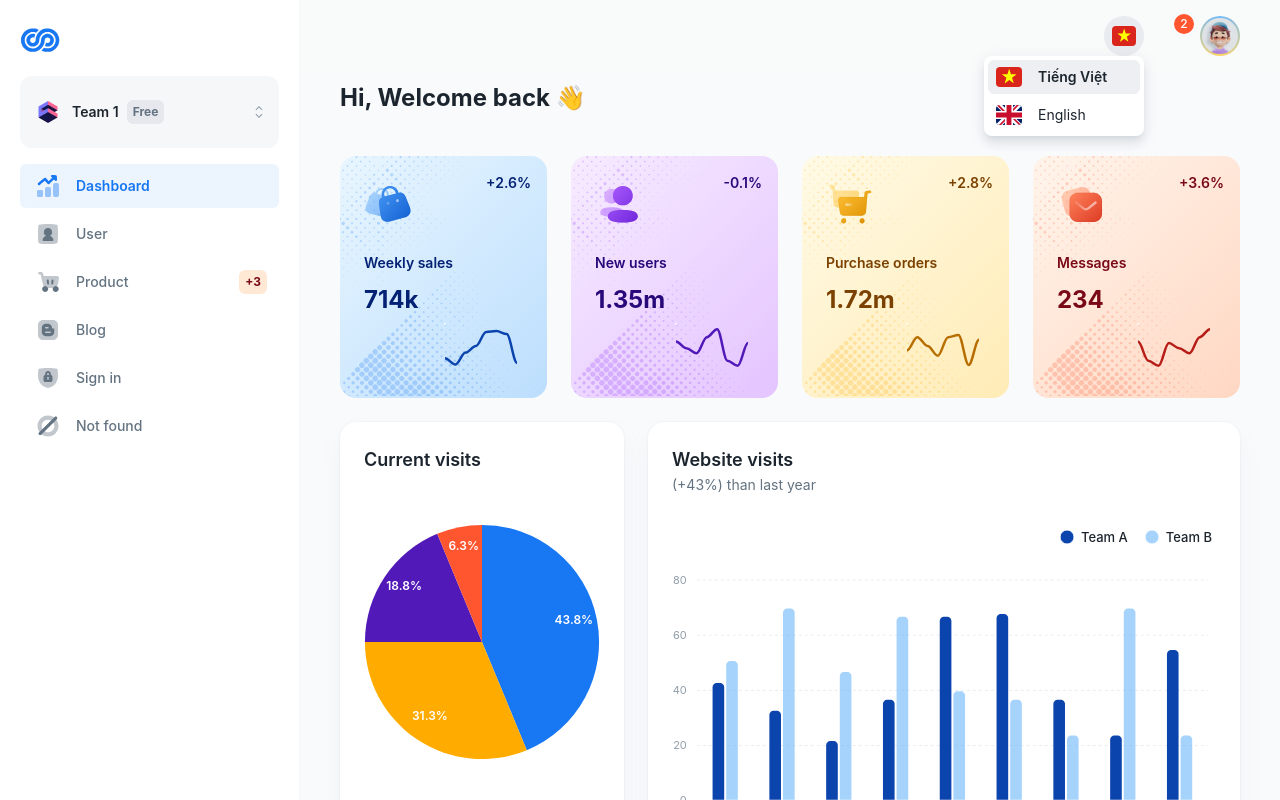
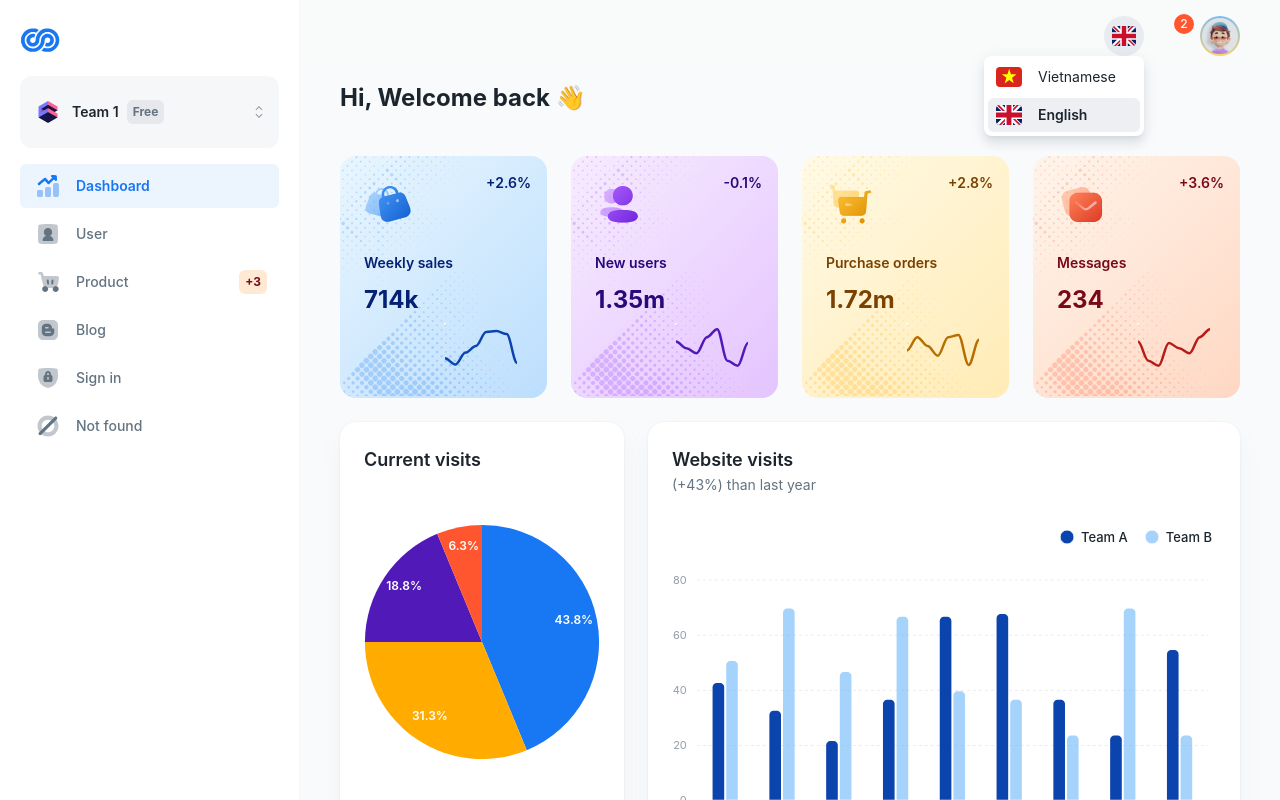
Before and after one commit to hoaghuy269/study8-webapp-v3, a React (Vite) app in the folder study8-webapp-v3/: page / in a window 1280 px wide. Both pictures are taken after a click on the button 1124 px from the left and 36 px from the top of the page. Shown: the top 800 px of the page. Built offline with nearby package versions, Linux system fonts and the light colour scheme; some icons are missing.

Commit message:
[HuyNH] Select language

```diff
--- a/study8-webapp-v3/package.json
+++ b/study8-webapp-v3/package.json
@@ -35,10 +35,13 @@
     "apexcharts": "^3.52.0",
     "dayjs": "^1.11.13",
     "history": "^5.3.0",
+    "i18next": "^24.2.3",
+    "i18next-browser-languagedetector": "^8.0.4",
     "react": "^18.3.1",
     "react-apexcharts": "^1.4.1",
     "react-dom": "^18.3.1",
     "react-helmet-async": "^2.0.5",
+    "react-i18next": "^15.4.1",
     "react-router-dom": "^6.26.1",
     "simplebar-react": "^3.2.6"
   },
--- a/study8-webapp-v3/src/_mock/_data.ts
+++ b/study8-webapp-v3/src/_mock/_data.ts
@@ -101,12 +101,12 @@ export const _products = [...Array(24)].map((_, index) => {
 export const _langs = [
   {
     value: 'vi',
-    label: 'Tiếng Việt',
+    label: 'lang.vi',
     icon: '/assets/icons/flags/ic-flag-vn.svg',
   },
   {
     value: 'en',
-    label: 'English',
+    label: 'lang.en',
     icon: '/assets/icons/flags/ic-flag-en.svg',
   },
 ];
--- /dev/null
+++ b/study8-webapp-v3/src/i18n.ts
@@ -0,0 +1,30 @@
+import i18n from 'i18next';
+import { initReactI18next } from 'react-i18next';
+
+i18n
+    .use(initReactI18next)
+    .init({
+        resources: {
+            en: {
+                translation: {
+                    lang: {
+                        vi: 'Vietnamese',
+                        en: 'English',
+                    },
+                },
+            },
+            vi: {
+                translation: {
+                    lang: {
+                        vi: 'Tiếng Việt',
+                        en: 'English',
+                    },
+                },
+            },
+        },
+        lng: localStorage.getItem('language') || 'en',
+        fallbackLng: 'en',
+        interpolation: { escapeValue: false },
+    });
+
+export default i18n;
--- a/study8-webapp-v3/src/layouts/components/language-popover.tsx
+++ b/study8-webapp-v3/src/layouts/components/language-popover.tsx
@@ -1,5 +1,6 @@
 import type { IconButtonProps } from '@mui/material/IconButton';
 
+import { useTranslation } from 'react-i18next';
 import { useState, useCallback } from 'react';
 
 import Box from '@mui/material/Box';
@@ -19,7 +20,7 @@ export type LanguagePopoverProps = IconButtonProps & {
 };
 
 export function LanguagePopover({ data = [], sx, ...other }: LanguagePopoverProps) {
-  const [locale, setLocale] = useState<string>(data[0].value);
+  const { i18n, t } = useTranslation();
 
   const [openPopover, setOpenPopover] = useState<HTMLButtonElement | null>(null);
 
@@ -33,13 +34,13 @@ export function LanguagePopover({ data = [], sx, ...other }: LanguagePopoverProp
 
   const handleChangeLang = useCallback(
     (newLang: string) => {
-      setLocale(newLang);
+      i18n.changeLanguage(newLang);
       handleClosePopover();
     },
-    [handleClosePopover]
+    [i18n, handleClosePopover]
   );
 
-  const currentLang = data.find((lang) => lang.value === locale);
+  const currentLang = data.find((lang) => lang.value === i18n.language) || data[0];
 
   const renderFlag = (label?: string, icon?: string) => (
     <Box
@@ -98,7 +99,7 @@ export function LanguagePopover({ data = [], sx, ...other }: LanguagePopoverProp
               onClick={() => handleChangeLang(option.value)}
             >
               {renderFlag(option.label, option.icon)}
-              {option.label}
+              {t(option.label)}
             </MenuItem>
           ))}
         </MenuList>
--- a/study8-webapp-v3/src/main.tsx
+++ b/study8-webapp-v3/src/main.tsx
@@ -1,9 +1,11 @@
 import ReactDOM from 'react-dom/client';
 import { Suspense, StrictMode } from 'react';
+import { I18nextProvider } from 'react-i18next';
 import { BrowserRouter } from 'react-router-dom';
 import { HelmetProvider } from 'react-helmet-async';
 
 import App from './app';
+import i18n from './i18n';
 
 // ----------------------------------------------------------------------
 
@@ -13,9 +15,11 @@ root.render(
   <StrictMode>
     <HelmetProvider>
       <BrowserRouter>
-        <Suspense>
-          <App />
-        </Suspense>
+        <I18nextProvider i18n={i18n}>
+          <Suspense>
+            <App />
+          </Suspense>
+        </I18nextProvider>
       </BrowserRouter>
     </HelmetProvider>
   </StrictMode>
```
Also changed, not shown: 2 other files (tests, documents, lock files or other folders).
